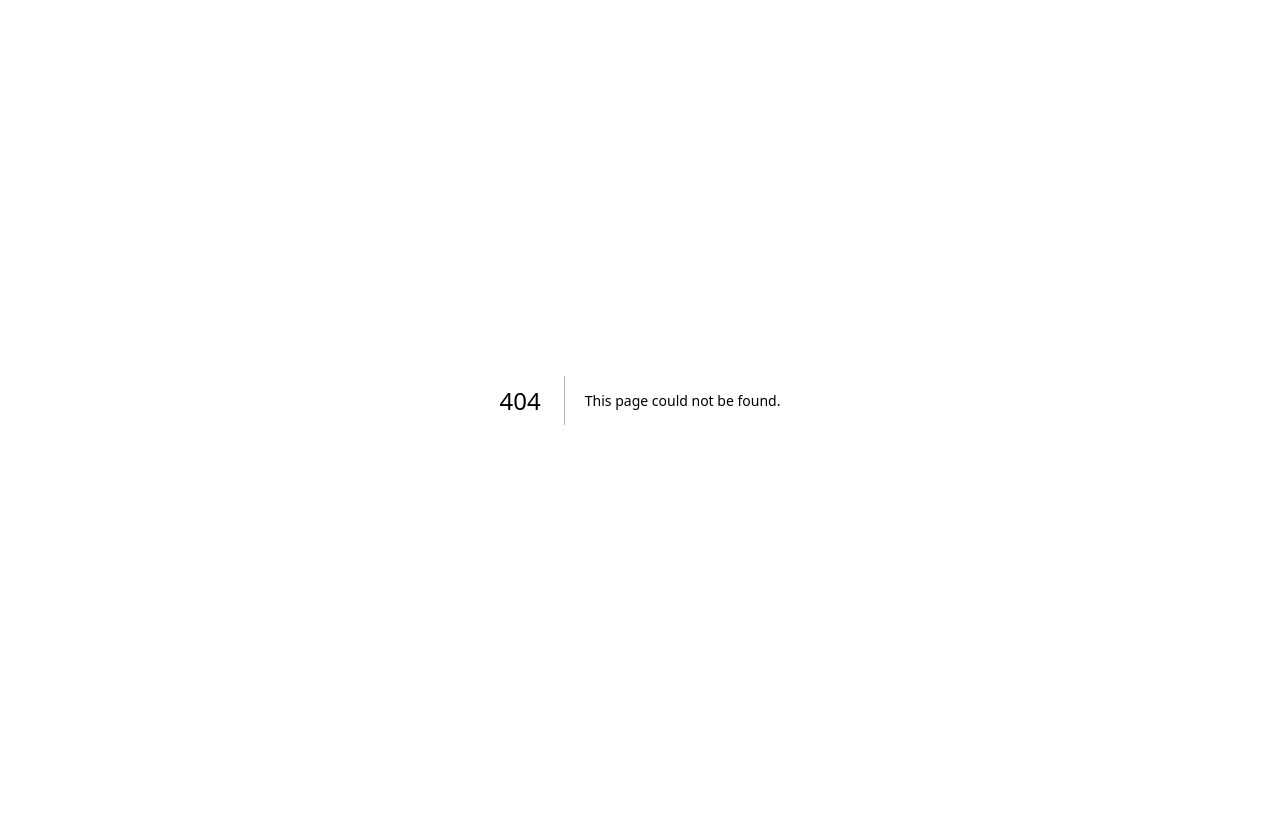
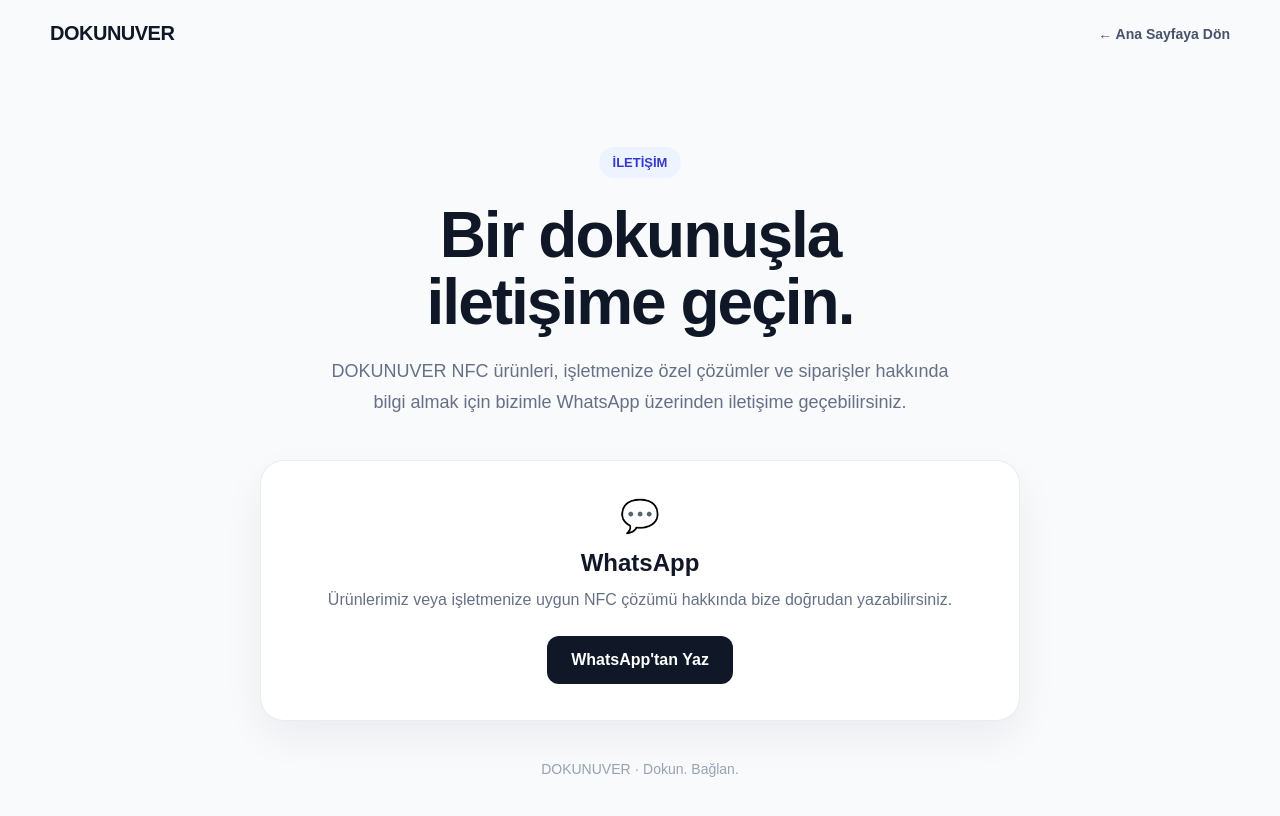
Before and after one commit to temurtasyucel-ops/dokunuver-Web, a Next.js app: page /iletisim in a window 1280 px wide. Before the commit this address had no page. Shown: the top 816 px of the page. Built offline with nearby package versions, Linux system fonts and the light colour scheme.

Commit message:
Add contact page

```diff
--- /dev/null
+++ b/app/iletisim/page.js
@@ -0,0 +1,175 @@
+export const metadata = {
+  title: "İletişim",
+  description:
+    "DOKUNUVER ile iletişime geçin. NFC ürünleri, işletmenize özel çözümler ve siparişler hakkında bilgi alın.",
+};
+
+export default function IletisimPage() {
+  return (
+    <main
+      style={{
+        minHeight: "100vh",
+        background: "#f8fafc",
+        fontFamily: "Arial, sans-serif",
+        color: "#101828",
+      }}
+    >
+      {/* HEADER */}
+      <header
+        style={{
+          maxWidth: "1180px",
+          margin: "0 auto",
+          padding: "22px 24px",
+          display: "flex",
+          alignItems: "center",
+          justifyContent: "space-between",
+          gap: "20px",
+        }}
+      >
+        <a
+          href="/"
+          style={{
+            color: "#101828",
+            textDecoration: "none",
+            fontSize: "20px",
+            fontWeight: "800",
+            letterSpacing: "-0.5px",
+          }}
+        >
+          DOKUNUVER
+        </a>
+
+        <a
+          href="/#urunler"
+          style={{
+            color: "#475467",
+            textDecoration: "none",
+            fontSize: "14px",
+            fontWeight: "600",
+          }}
+        >
+          ← Ana Sayfaya Dön
+        </a>
+      </header>
+
+      {/* CONTENT */}
+      <section
+        style={{
+          maxWidth: "760px",
+          margin: "0 auto",
+          padding: "80px 24px 120px",
+          textAlign: "center",
+        }}
+      >
+        <div
+          style={{
+            display: "inline-block",
+            background: "#eef4ff",
+            color: "#3538cd",
+            padding: "8px 14px",
+            borderRadius: "999px",
+            fontSize: "13px",
+            fontWeight: "700",
+            marginBottom: "24px",
+          }}
+        >
+          İLETİŞİM
+        </div>
+
+        <h1
+          style={{
+            margin: "0 0 20px",
+            fontSize: "clamp(38px, 7vw, 64px)",
+            lineHeight: "1.05",
+            letterSpacing: "-2px",
+          }}
+        >
+          Bir dokunuşla
+          <br />
+          iletişime geçin.
+        </h1>
+
+        <p
+          style={{
+            maxWidth: "620px",
+            margin: "0 auto",
+            color: "#667085",
+            fontSize: "18px",
+            lineHeight: "1.7",
+          }}
+        >
+          DOKUNUVER NFC ürünleri, işletmenize özel çözümler ve siparişler
+          hakkında bilgi almak için bizimle WhatsApp üzerinden iletişime
+          geçebilirsiniz.
+        </p>
+
+        <div
+          style={{
+            marginTop: "42px",
+            padding: "36px 28px",
+            background: "#ffffff",
+            border: "1px solid #eaecf0",
+            borderRadius: "24px",
+            boxShadow: "0 16px 40px rgba(16,24,40,0.06)",
+          }}
+        >
+          <div
+            style={{
+              fontSize: "32px",
+              marginBottom: "14px",
+            }}
+          >
+            💬
+          </div>
+
+          <h2
+            style={{
+              margin: "0 0 10px",
+              fontSize: "24px",
+            }}
+          >
+            WhatsApp
+          </h2>
+
+          <p
+            style={{
+              margin: "0 auto 24px",
+              color: "#667085",
+              lineHeight: "1.6",
+            }}
+          >
+            Ürünlerimiz veya işletmenize uygun NFC çözümü hakkında bize
+            doğrudan yazabilirsiniz.
+          </p>
+
+          <a
+            href="https://wa.me/905075738349?text=Merhaba%20DOKUNUVER%2C%20NFC%20%C3%BCr%C3%BCnleriniz%20hakk%C4%B1nda%20bilgi%20almak%20istiyorum."
+            target="_blank"
+            rel="noopener noreferrer"
+            style={{
+              display: "inline-block",
+              background: "#101828",
+              color: "#ffffff",
+              padding: "15px 24px",
+              borderRadius: "12px",
+              textDecoration: "none",
+              fontWeight: "700",
+            }}
+          >
+            WhatsApp'tan Yaz
+          </a>
+        </div>
+
+        <p
+          style={{
+            marginTop: "40px",
+            color: "#98a2b3",
+            fontSize: "14px",
+          }}
+        >
+          DOKUNUVER · Dokun. Bağlan.
+        </p>
+      </section>
+    </main>
+  );
+}
```
